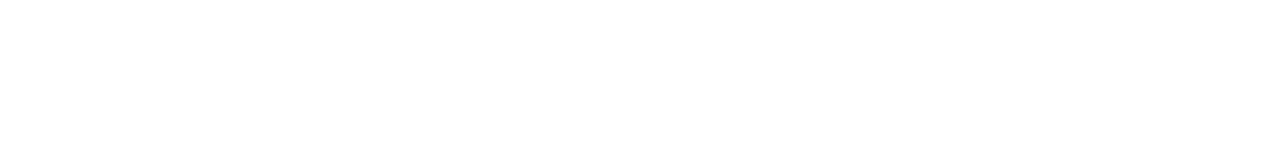
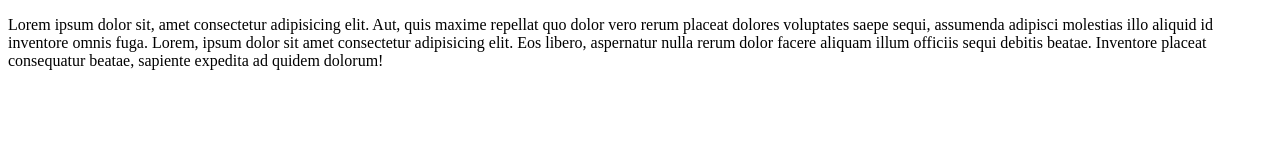
Before and after one commit to rayagnewende/first-Test-for-3wa-students-, a plain HTML site: page index2.html in a window 1280 px wide. Drawn offline with Linux system fonts and the light colour scheme.

Commit message:
second commit

```diff
--- a/index2.html
+++ b/index2.html
@@ -4,6 +4,13 @@
     <meta charset="UTF-8">
     <meta name="viewport" content="width=device-width, initial-scale=1.0">
     <title>INDEX </title>
+    <p>
+        Lorem ipsum dolor sit, amet consectetur adipisicing elit. Aut, quis maxime repellat quo dolor vero rerum placeat dolores voluptates saepe sequi, assumenda
+        adipisci molestias illo aliquid id inventore omnis fuga.
+
+        Lorem, ipsum dolor sit amet consectetur adipisicing elit. Eos libero, aspernatur nulla rerum dolor facere aliquam illum officiis sequi debitis beatae.
+        Inventore placeat consequatur beatae, sapiente expedita ad quidem dolorum!
+    </p>
 </head>
 <body>
 
```
